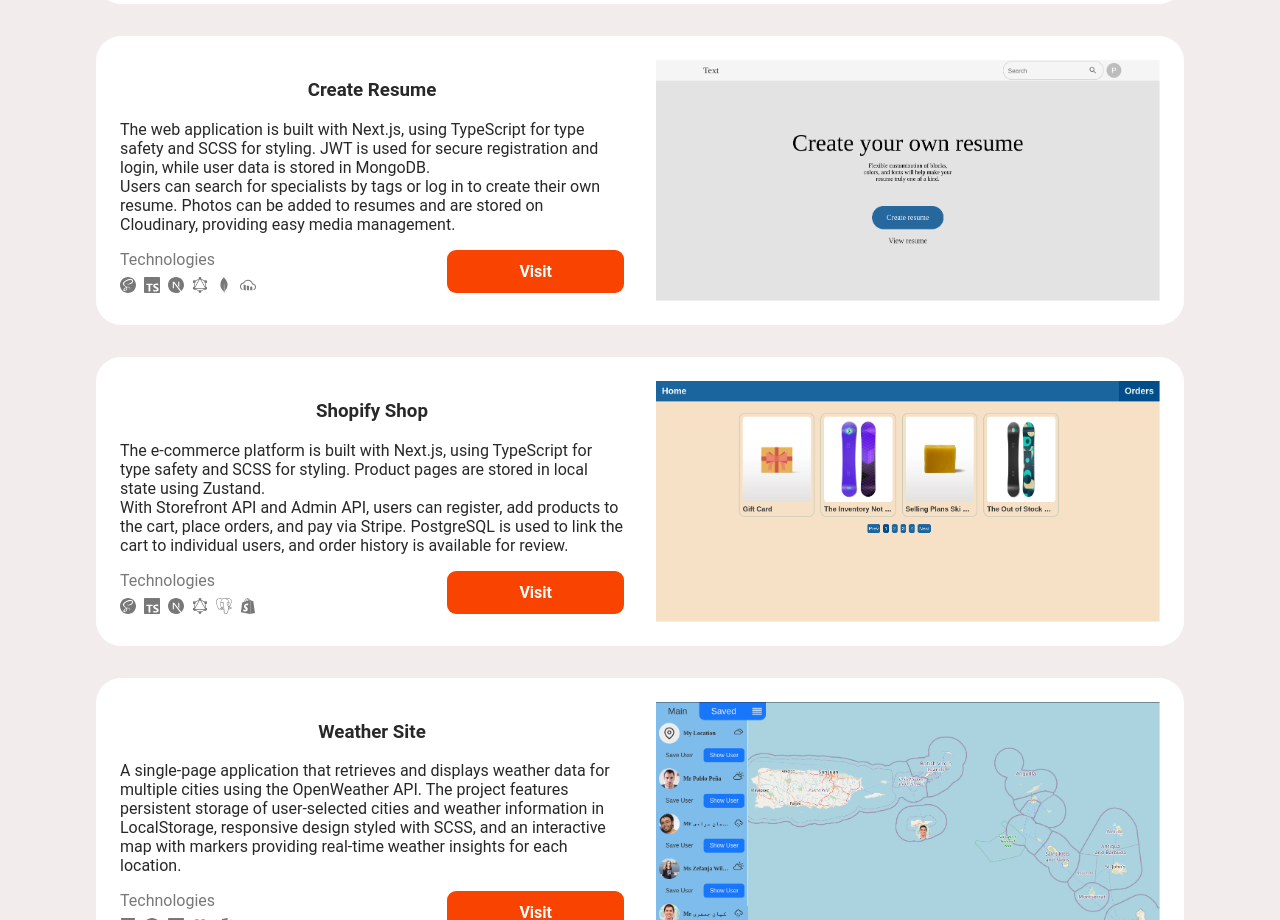
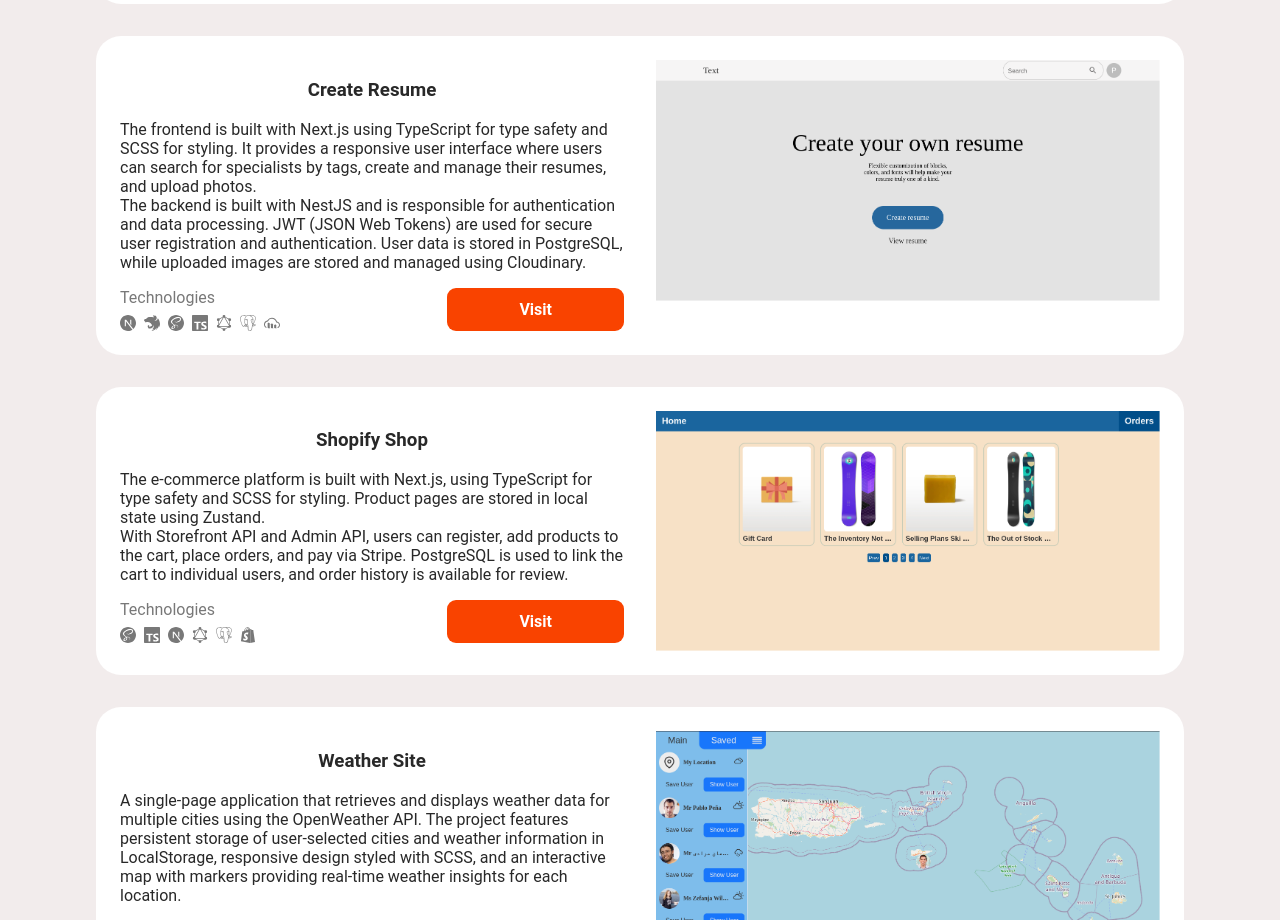
Before and after one commit to PancerMaksym/portfolio, a Gatsby site: page / in a window 1280 px wide. Shown: the part 2120-3040 px from the top of the page. Built offline with nearby package versions, Linux system fonts and the light colour scheme; Gatsby itself is replaced by a stand-in of ours; no server answers; a web font is replaced by a local one.

Commit message:
create portfolio edit

```diff
--- a/src/components/header.tsx
+++ b/src/components/header.tsx
@@ -10,14 +10,13 @@ const Header = ({ siteTitle }: { siteTitle: string }) => {
     const section = document.getElementById(id)
     if (section) {
       section.scrollIntoView({ behavior: "smooth" })
-      setMenuOpen(false) // закриваємо мобільне меню після кліку
+      setMenuOpen(false)
     } else {
       console.error("Section not found:", id)
     }
   }
 
   useEffect(() => {
-    // ✅ перевірка ширини екрану
     const checkWidth = () => setIsDesktop(window.innerWidth > 900)
     checkWidth()
     window.addEventListener("resize", checkWidth)
@@ -45,7 +44,7 @@ const Header = ({ siteTitle }: { siteTitle: string }) => {
     boxElList.forEach(el => io.observe(el))
 
     return () => {
-      io.disconnect() // ✅ cleanup
+      io.disconnect()
     }
   }, [])
 
--- a/src/components/projects.tsx
+++ b/src/components/projects.tsx
@@ -8,6 +8,7 @@ import {
   SiGraphql,
   SiHtml5,
   SiMongodb,
+  SiNestjs,
   SiNextdotjs,
   SiPostgresql,
   SiReact,
@@ -49,27 +50,31 @@ const Projects = () => {
         <div className="text">
           <h3>Create Resume</h3>
           <div>
-            The web application is built with Next.js, using TypeScript for type
-            safety and SCSS for styling. JWT is used for secure registration and
-            login, while user data is stored in MongoDB.
+            The frontend is built with Next.js using TypeScript for type safety
+            and SCSS for styling. It provides a responsive user interface where
+            users can search for specialists by tags, create and manage their
+            resumes, and upload photos.
             <br />
-            Users can search for specialists by tags or log in to create their
-            own resume. Photos can be added to resumes and are stored on
-            Cloudinary, providing easy media management.
+            The backend is built with NestJS and is responsible for
+            authentication and data processing. JWT (JSON Web Tokens) are used
+            for secure user registration and authentication. User data is stored
+            in PostgreSQL, while uploaded images are stored and managed using
+            Cloudinary.
           </div>
           <div className="footer">
             <div className="technology">
               <h4>Technologies</h4>
               <div className="icon">
+                <SiNextdotjs />
+                <SiNestjs />
                 <SiSass />
                 <SiTypescript />
-                <SiNextdotjs />
                 <SiGraphql />
-                <SiMongodb />
+                <SiPostgresql />
                 <SiCloudinary />
               </div>
             </div>
-            <Link to="https://create-resume-wheat.vercel.app/">Visit</Link>
+            <Link to="https://create-resume-wheat.vercel.app">Visit</Link>
           </div>
         </div>
         <div className="image">
--- a/src/pages/privacy.tsx
+++ b/src/pages/privacy.tsx
@@ -3,15 +3,13 @@ import React from "react"
 const Privacy = () => {
   return (
     <div style={{ padding: "40px", maxWidth: "800px", margin: "auto" }}>
-     <a href="/">back</a>
+      <a href="/">back</a>
       <h1>Privacy Policy</h1>
       <p>
         This website collects information you provide in the contact form
         (email, title, message) exclusively for communication purposes.
       </p>
-      <p>
-        Your data is not shared, sold, or transferred to any third parties.
-      </p>
+      <p>Your data is not shared, sold, or transferred to any third parties.</p>
       <p>
         By submitting the form, you agree that your message will be sent to my
         email address so that I can contact you back.
```
